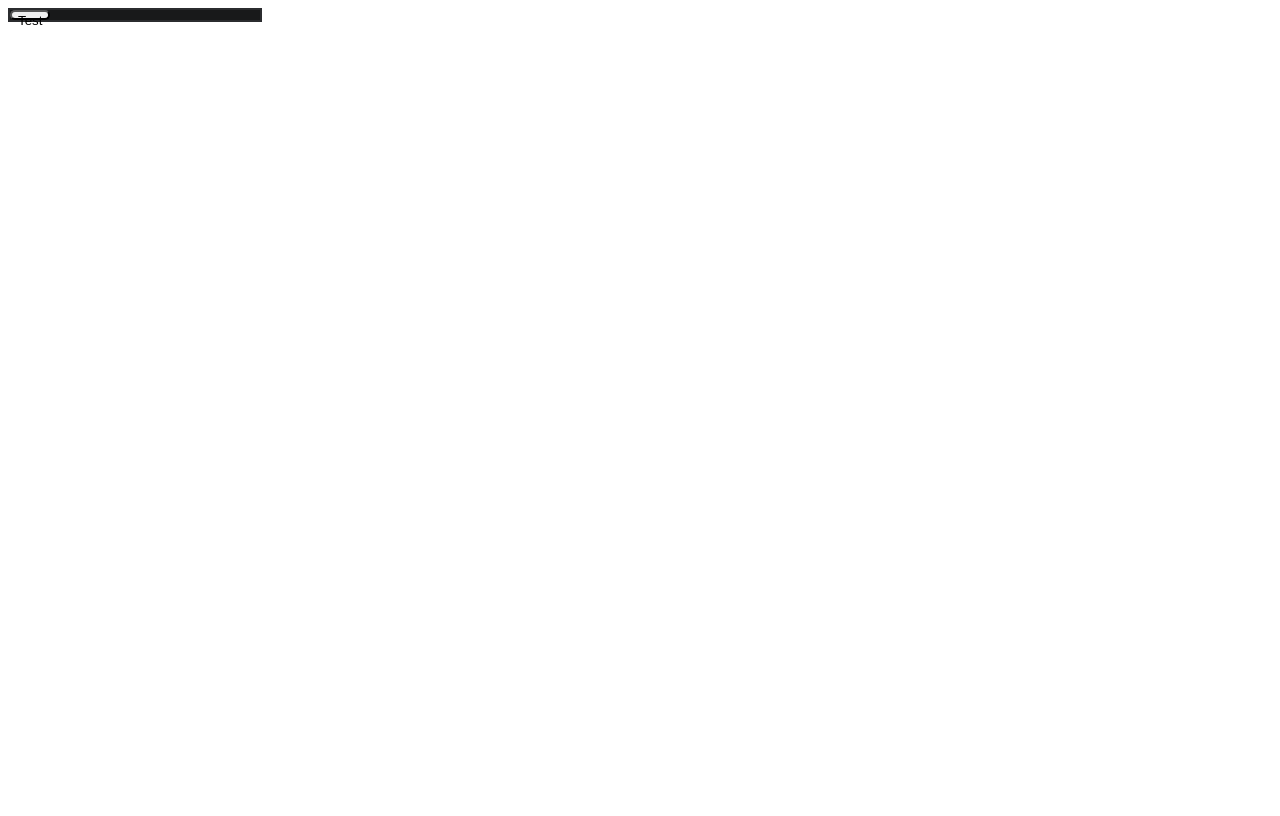
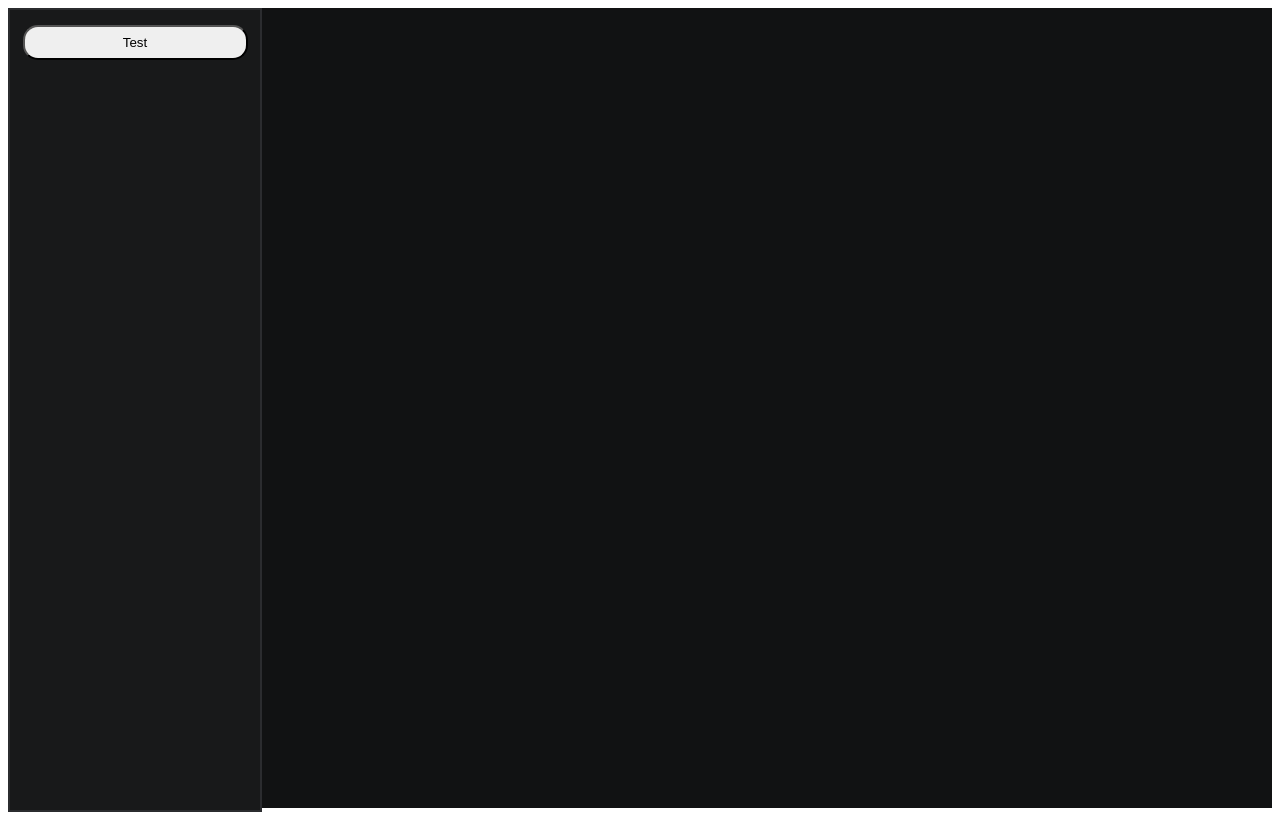
Before and after one commit to JohnArochaDev/noted, a Next.js app: page / in a window 1280 px wide. Built offline with nearby package versions, Linux system fonts and the light colour scheme.

Commit message:
fixed canvas and button styling

```diff
--- a/app/Components/Button/styles.module.scss
+++ b/app/Components/Button/styles.module.scss
@@ -1,6 +1,8 @@
 .button {
-  width: 40px;
-  max-width: 90%;
-  height: 10px;
-  border-radius: 25px;
+  width: 90%;
+  max-width: 750px;
+  height: 35px;
+  border-radius: 15px;
+  align-self: center;
+  margin-top: 15px;
 }
--- a/app/Components/Container/index.tsx
+++ b/app/Components/Container/index.tsx
@@ -1,7 +1,7 @@
 "use client";
 
-import styes from './styles.module.scss'
+import styles from './styles.module.scss'
 
 export const Container = ({ children }: { children: React.ReactNode }) => {
-  return <div className={styes.button}>{children}</div>;
+  return <div className={styles.container}>{children}</div>;
 };
```
